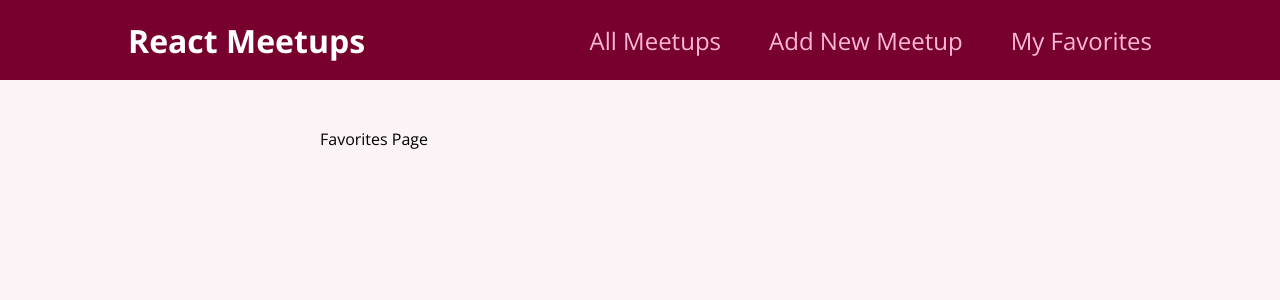
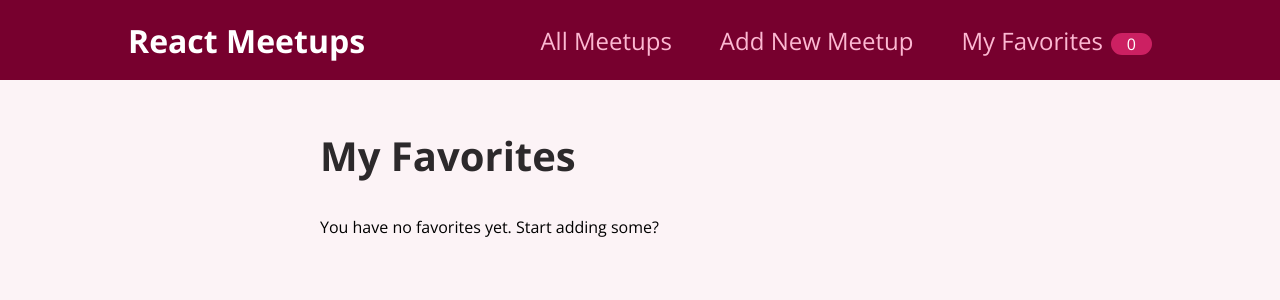
Before and after one commit to jtan-aps/react-course, a React (Create React App) app: page /favorites in a window 1280 px wide. Shown: the top 300 px of the page. Built offline with nearby package versions, Linux system fonts and the light colour scheme.

Commit message:
Completed Lesson 50

```diff
--- a/src/components/layout/MainNavigation.js
+++ b/src/components/layout/MainNavigation.js
@@ -1,8 +1,12 @@
+import { useContext } from "react";
 import { Link } from "react-router-dom";
 
 import classes from "./MainNavigation.module.css";
+import FavoritesContext from "../../store/favorites-context";
 
 function MainNavigation() {
+  const favoritesCtx = useContext(FavoritesContext);
+
   return (
     <header className={classes.header}>
       <div className={classes.logo}>React Meetups</div>
@@ -16,6 +20,7 @@ function MainNavigation() {
           </li>
           <li>
             <Link to="/favorites">My Favorites</Link>
+            <span className={classes.badge}>{favoritesCtx.totalFavorites}</span>
           </li>
         </ul>
       </nav>
--- a/src/pages/Favorites.js
+++ b/src/pages/Favorites.js
@@ -1,5 +1,23 @@
+import { useContext } from "react";
+
+import FavoritesContext from "../store/favorites-context";
+import MeetupList from "../components/meetups/MeetupList";
+
 function FavoritesPage() {
-    return <div>Favorites Page</div>;
+  const favoritesCtx = useContext(FavoritesContext);
+
+  let content;
+
+  if(favoritesCtx.totalFavorites === 0) {
+    content = <p>You have no favorites yet. Start adding some?</p>
+  }else{
+    content = <MeetupList meetups={favoritesCtx.favorites} />
+  }
+
+    return <section>
+      <h1>My Favorites</h1>
+      {content}
+    </section>;
   }
 
   export default FavoritesPage;
```
